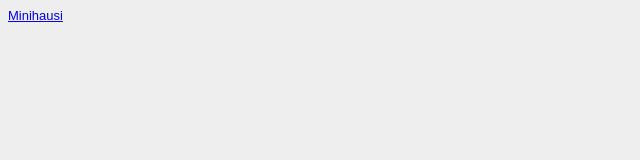
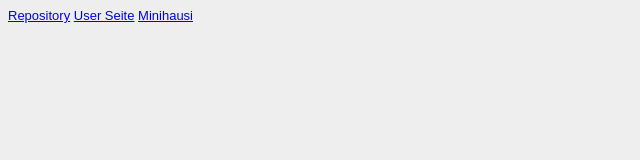
Before and after one commit to hoeriglisa/EIA2, a plain HTML site: page Steckbrief/steckbrief.htm in a window 1280 px wide. Shown: the whole page, without its empty margins (0-640 px from the left). Drawn offline with Linux system fonts and the light colour scheme.

Commit message:
Userseite Upload und Steckbrief Aktualisierung

```diff
--- a/Steckbrief/steckbrief.htm
+++ b/Steckbrief/steckbrief.htm
@@ -2,6 +2,8 @@
 <!-- Bitte keine Änderung in der obenstehenden Zeile vornehmen -->
 
 <!-- Hier die Links zu den gelösten Aufgaben einstellen, aktuelle oben, alte stehen lassen! Format: Aufgabenbezeichnung, Datum -->
+<a href="https://github.com/hoeriglisa/EIA2">Repository</a>
+<a href="https://hoeriglisa.github.io/EIA2/">User Seite</a>
 <a href="https://hoeriglisa.github.io/EIA2/Minihausi/A0.html">Minihausi</a>
 
 <!-- Bitte keine Änderung in der folgenden Zeile vornehmen -->
```
Also changed, not shown: index.html (added, +11 -0 lines).
